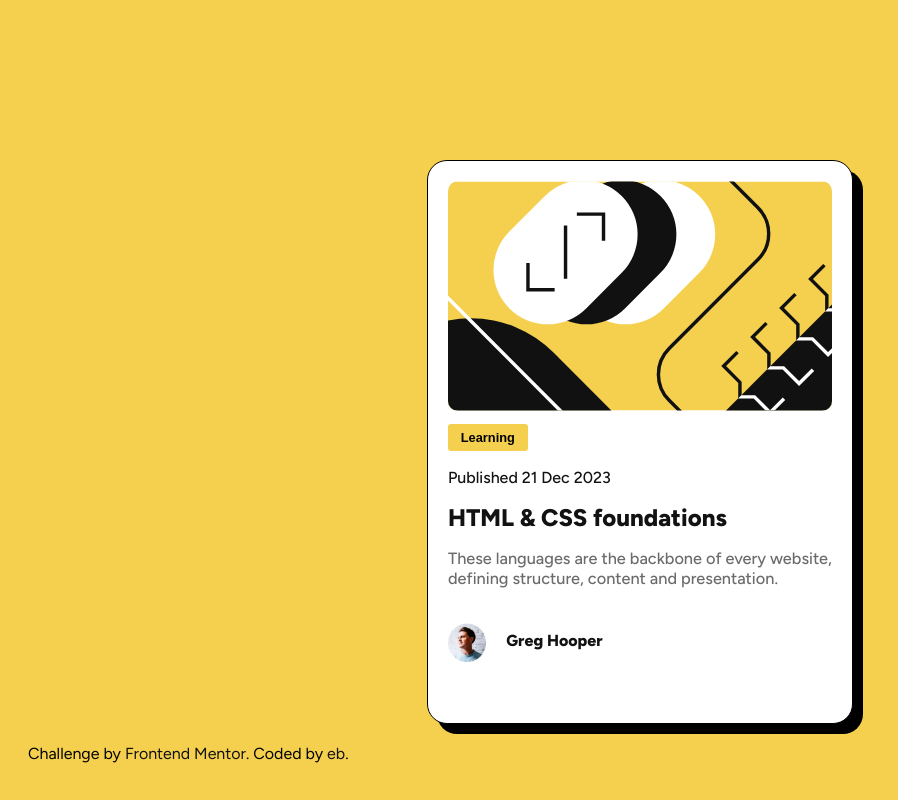
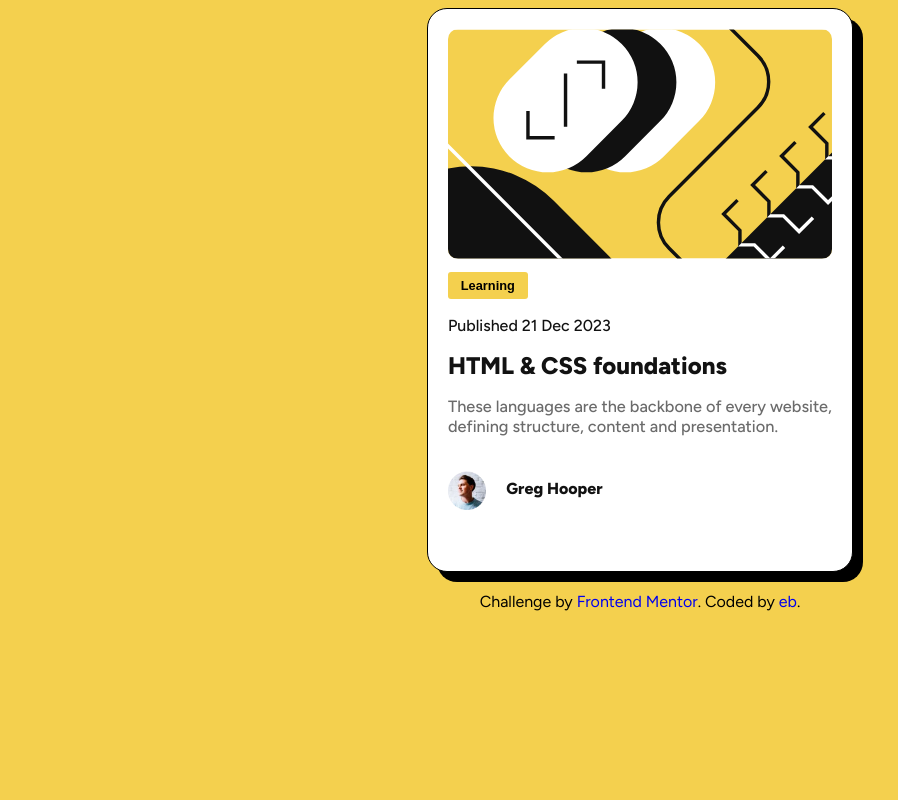
Before and after one commit to enderbone/Frontend-Mentor, a plain HTML site: page blog-preview-card/index.html in a window 1280 px wide. Shown: the whole page, without its empty margins (0-898 px from the left). Drawn offline with Linux system fonts and the light colour scheme; a web font is replaced by a local one.

Commit message:
Small changes 2
° Fixed the attribution position;
° Fixed the links of attribution;
° Added the basic of flexbox to alling the main content;

```diff
--- a/blog-preview-card/index.html
+++ b/blog-preview-card/index.html
@@ -16,11 +16,11 @@
     <img src="assets/images/illustration-article.svg" class="illustration">
     <button class="category">Learning</button>
     <div class="date">Published 21 Dec 2023</div>
-    <h1><a href="#">HTML & CSS foundations</a></h1>
+    <h1><a href="#" class="int-link">HTML & CSS foundations</a></h1>
     <p>These languages are the backbone of every website, defining structure, content and presentation.</p>
     <br>
     <img id="autor-img" src="assets/images/image-avatar.webp">
-    <a href="#" id="autor">Greg Hooper</a>
+    <a href="#" id="autor" class="int-link">Greg Hooper</a>
 
   </main>
 
--- a/blog-preview-card/style.css
+++ b/blog-preview-card/style.css
@@ -6,6 +6,12 @@ body {
     font-size: 16px;
     font-family: 'Figtree';
     text-align: justify;
+    height: auto;
+
+    display: flex;
+    flex-direction: column;
+    justify-content: center;
+    align-items: center;
 }
 
 img {
@@ -14,7 +20,6 @@ img {
 
 main {
     margin: auto;
-    margin-top: 10rem;
     background-color: white;
 
     border: 1px solid black;
@@ -41,13 +46,13 @@ h1 {
     font-weight: 800;
 }
 
-a {
+.int-link {
     text-decoration: none;
     color: hsl(0, 0%, 7%)
 }
 
 
-a:hover {
+.int-link:hover {
     color: hsl(47, 88%, 63%);;
 }
 
@@ -105,5 +110,10 @@ p {
 }
 
 .attribution {
-    margin: 20px
+    margin-top: 20px;
+    text-align: center;
 }
+
+.attribution > a{
+    text-decoration: none;
+}
```
